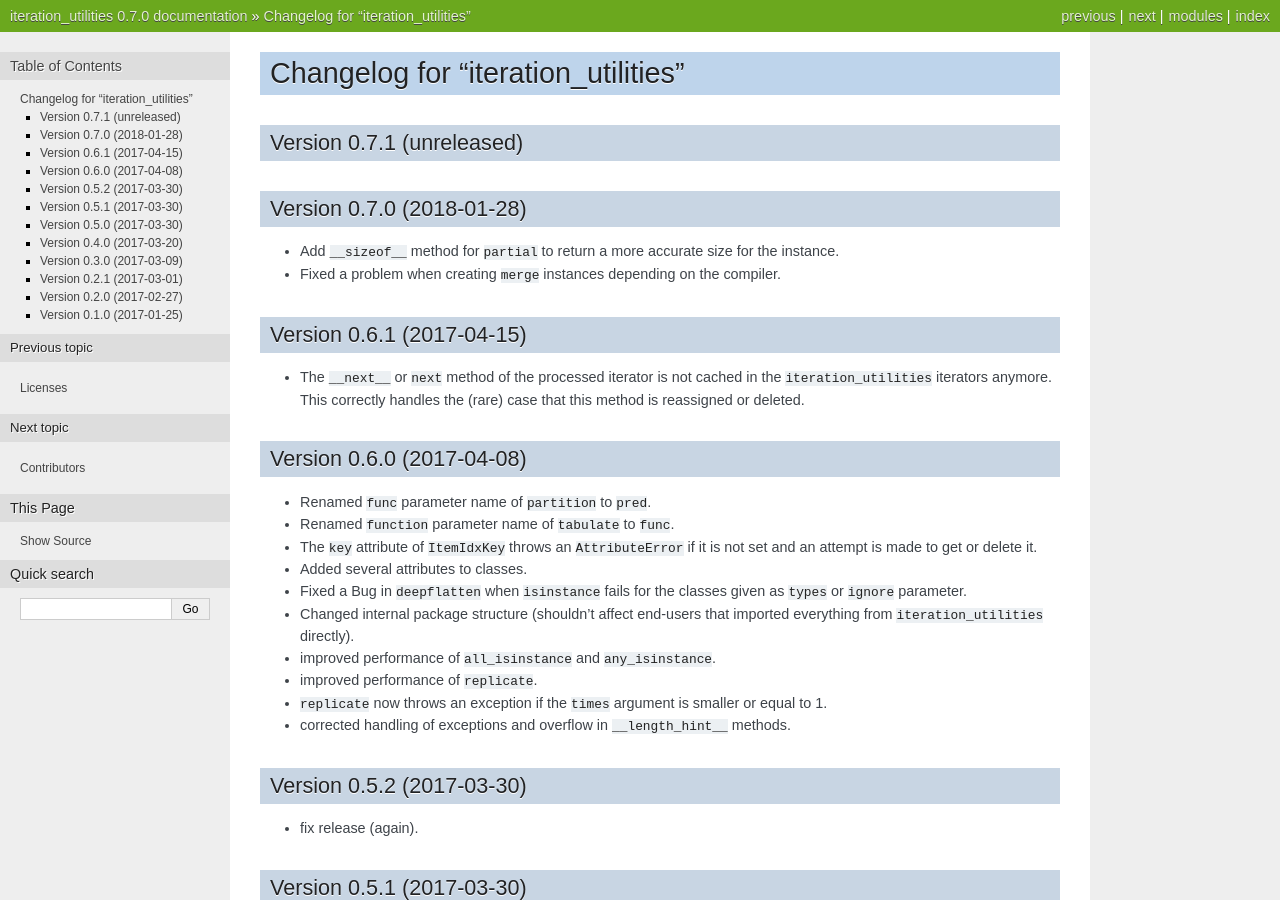
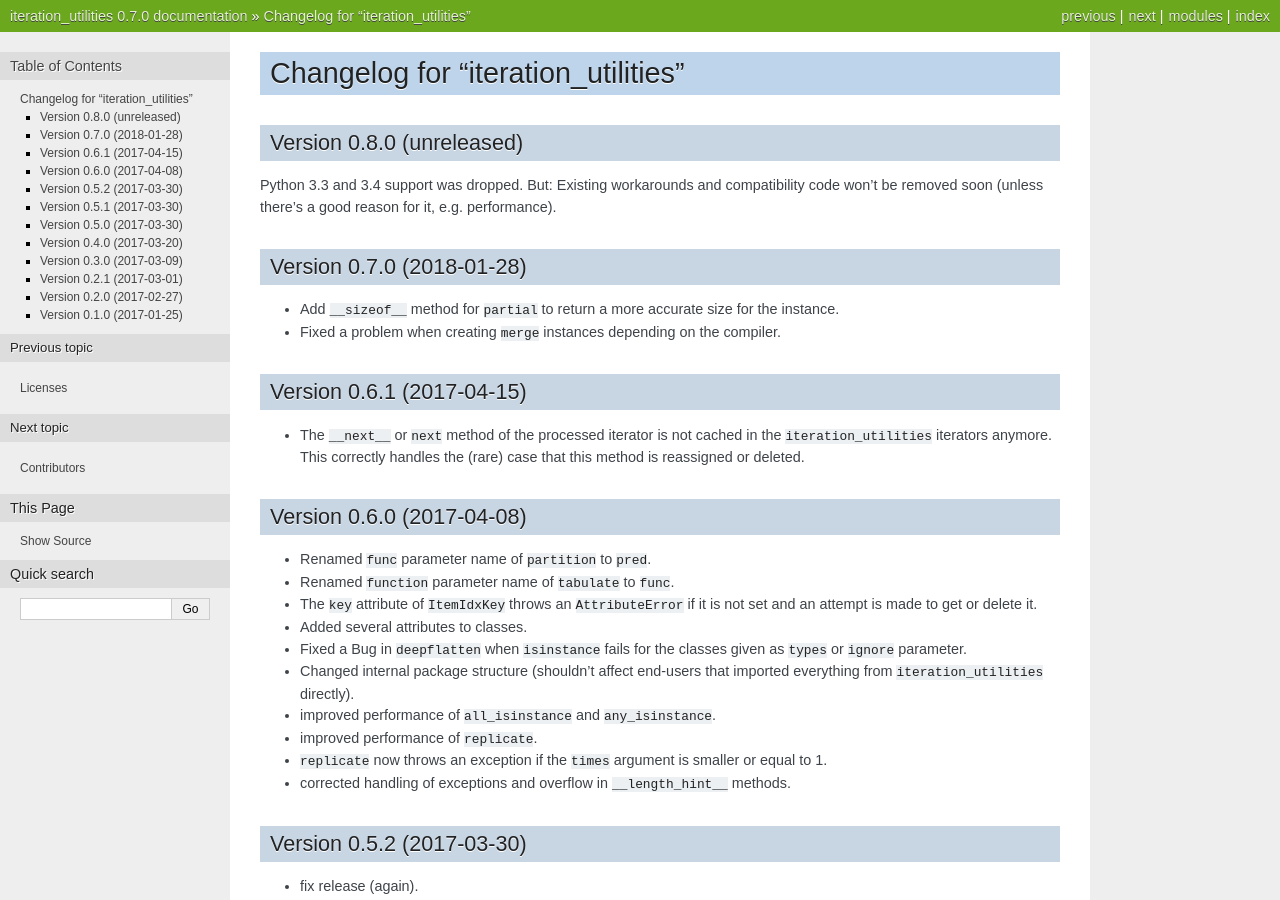
Before and after one commit to MSeifert04/iteration_utilities, a Sphinx documentation site: the page built from docs/CHANGES.rst, in a window 1280 px wide and 900 px high. Built offline with Sphinx 7.4.7, drawn with Linux system fonts in a browser that asks for light colours.

Commit message:
drop Python 3.3 and 3.4 from the CI

```diff
--- a/appveyor.yml
+++ b/appveyor.yml
@@ -9,8 +9,6 @@
 
     - PYTHON: "C:\\Python27"
     - PYTHON: "C:\\Python27-x64"
-    - PYTHON: "C:\\Python33"
-    - PYTHON: "C:\\Python34"
     - PYTHON: "C:\\Python35"
     - PYTHON: "C:\\Python36"
     - PYTHON: "C:\\Python36-x64"
--- a/docs/CHANGES.rst
+++ b/docs/CHANGES.rst
@@ -1,8 +1,12 @@
 Changelog for "iteration_utilities"
 -----------------------------------
 
-Version 0.7.1 (unreleased)
+Version 0.8.0 (unreleased)
 ^^^^^^^^^^^^^^^^^^^^^^^^^^
+
+Python 3.3 and 3.4 support was dropped. But: Existing workarounds and
+compatibility code won't be removed soon (unless there's a good reason for it,
+e.g. performance).
 
 
 Version 0.7.0 (2018-01-28)
--- a/docs/installation.rst
+++ b/docs/installation.rst
@@ -5,7 +5,7 @@
 supporting the Python versions:
 
 - Python 2.7
-- Python 3.3+
+- Python 3.5+ (older Python 3 versions may work but are not actively supported)
 
 
 Using pip
--- a/setup.py
+++ b/setup.py
@@ -42,8 +42,6 @@
         'Programming Language :: Python :: 2',
         'Programming Language :: Python :: 2.7',
         'Programming Language :: Python :: 3',
-        'Programming Language :: Python :: 3.3',
-        'Programming Language :: Python :: 3.4',
         'Programming Language :: Python :: 3.5',
         'Programming Language :: Python :: 3.6',
         'Operating System :: MacOS :: MacOS X',
```
Also changed, not shown: other parts of docs/installation.rst (+1 -1 lines), .travis.yml, .travis_c.yml, .travis_py.yml.
